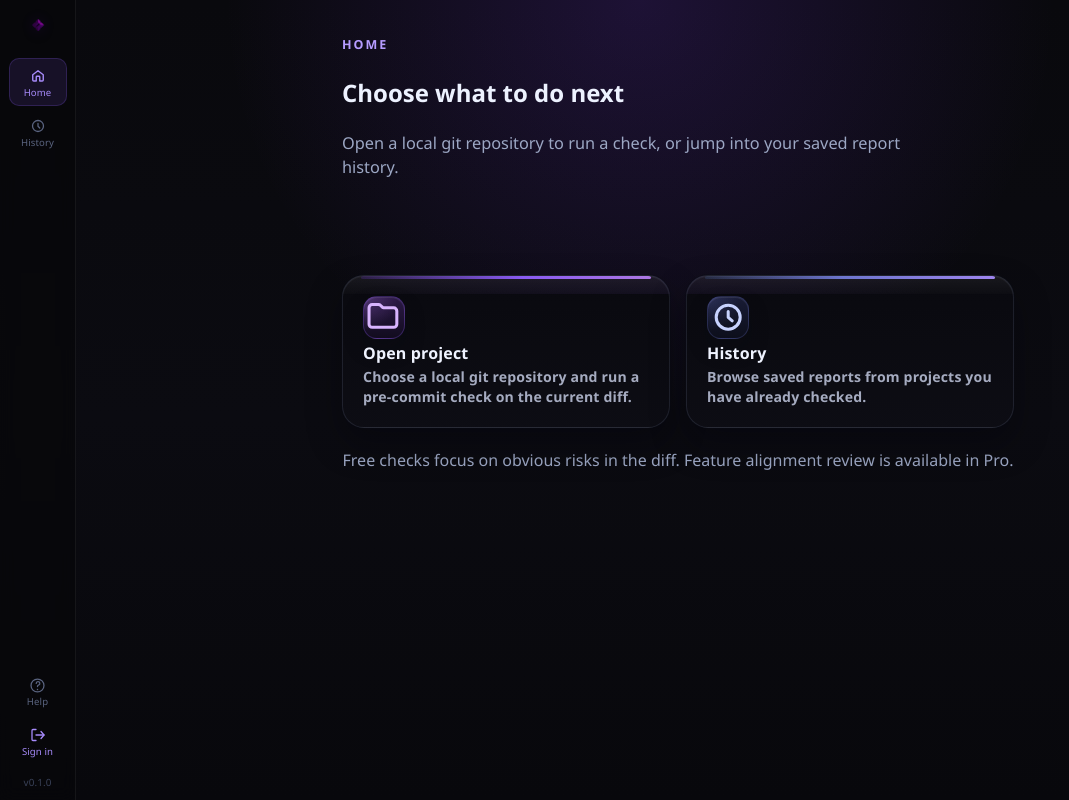
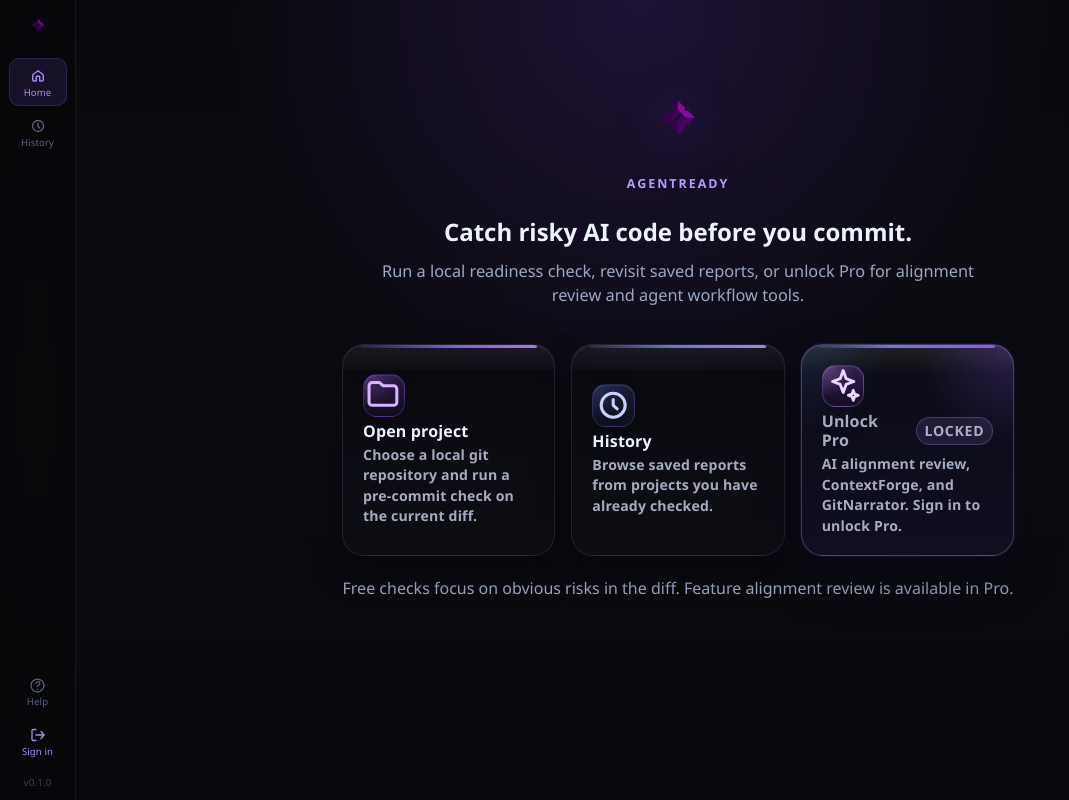
Before and after one commit to MoHussain543/agentready, a React (Vite) app in the folder apps/desktop/: page / in a window 1280 px wide. Shown: the whole page, without its empty margins (0-1069 px from the left). Built offline with nearby package versions, Linux system fonts and the light colour scheme.

Commit message:
Update app UI and preserve desktop auth callback through sign-in redirect

```diff
--- a/apps/desktop/src/App.tsx
+++ b/apps/desktop/src/App.tsx
@@ -427,8 +427,17 @@
             recentProjects={recentProjects}
             isBusy={isBusy}
             error={error}
+            isSignedIn={isSignedIn}
+            isPro={isPro}
             onOpenProject={handleOpenProject}
             onBrowseHistory={handleBrowseProjectsWithReports}
+            onOpenPro={() => {
+              if (isSignedIn) {
+                setIsSettingsOpen(true);
+              } else {
+                void handleSignIn();
+              }
+            }}
             onOpenRecentProject={(repoPath) => void openRepo(repoPath)}
           />
         )}
--- a/apps/desktop/src/styles.css
+++ b/apps/desktop/src/styles.css
@@ -268,21 +268,39 @@
 }
 
 .home-view {
-  max-width: 46rem;
+  max-width: 58rem;
 }
 
 .home-hero {
-  padding: 1.5rem 0 0;
+  display: flex;
+  flex-direction: column;
+  align-items: center;
+  gap: 1rem;
+  padding: 3.2rem 0 0.25rem;
+}
+
+.home-logo {
+  width: 4.5rem;
+  height: 4.5rem;
+  object-fit: contain;
+  filter:
+    drop-shadow(0 14px 30px rgba(53, 68, 170, 0.22))
+    drop-shadow(0 0 24px rgba(139, 92, 246, 0.22));
 }
 
 .home-header {
-  text-align: left;
+  text-align: center;
+  max-width: 40rem;
+}
+
+.home-header h1 {
+  margin-bottom: 0.55rem;
 }
 
 .home-header .subtitle {
-  margin-left: 0;
-  margin-right: 0;
-  max-width: 36rem;
+  margin-left: auto;
+  margin-right: auto;
+  max-width: 38rem;
 }
 
 .home-supporting-copy {
@@ -293,10 +311,10 @@
 
 .home-actions {
   display: grid;
-  grid-template-columns: repeat(2, minmax(0, 1fr));
+  grid-template-columns: repeat(3, minmax(0, 1fr));
   gap: 1rem;
-  max-width: 46rem;
-  margin: 12vh auto 0;
+  max-width: 58rem;
+  margin: 2rem auto 0;
 }
 
 .home-action-card {
@@ -318,6 +336,10 @@
   overflow: hidden;
 }
 
+.home-action-card:disabled {
+  opacity: 0.88;
+}
+
 .home-action-card::before {
   content: "";
   position: absolute;
@@ -355,6 +377,22 @@
 
 .home-action-reports::before {
   background-image: linear-gradient(90deg, rgba(96, 165, 250, 0.12), rgba(129, 140, 248, 0.8) 24%, rgba(167, 139, 250, 0.96) 52%, rgba(96, 165, 250, 0.82) 76%, rgba(96, 165, 250, 0.12));
+}
+
+.home-action-pro {
+  border-color: rgba(167, 139, 250, 0.32);
+  background:
+    radial-gradient(circle at top right, rgba(139, 92, 246, 0.24), transparent 32%),
+    radial-gradient(circle at top left, rgba(96, 165, 250, 0.14), transparent 30%),
+    linear-gradient(180deg, rgba(255, 255, 255, 0.085), rgba(255, 255, 255, 0.02) 12%, rgba(13, 12, 24, 0.985) 12%, rgba(16, 14, 32, 0.985) 100%);
+  box-shadow:
+    inset 0 1px 0 rgba(255, 255, 255, 0.06),
+    0 20px 46px rgba(8, 10, 24, 0.44),
+    0 0 0 1px rgba(66, 44, 126, 0.28);
+}
+
+.home-action-pro::before {
+  background-image: linear-gradient(90deg, rgba(96, 165, 250, 0.12), rgba(129, 140, 248, 0.82) 20%, rgba(139, 92, 246, 0.98) 48%, rgba(244, 114, 182, 0.84) 76%, rgba(96, 165, 250, 0.12));
 }
 
 .home-action-icon {
@@ -379,11 +417,44 @@
   display: flex;
   flex-direction: column;
   gap: 0.25rem;
+  min-width: 0;
 }
 
 .home-action-copy strong {
   font-size: 1rem;
   line-height: 1.2;
+}
+
+.home-action-topline {
+  display: flex;
+  align-items: center;
+  gap: 0.55rem;
+  min-width: 0;
+}
+
+.home-action-badge {
+  display: inline-flex;
+  align-items: center;
+  justify-content: center;
+  padding: 0.18rem 0.48rem;
+  border-radius: 999px;
+  font-size: 0.65rem;
+  font-weight: 800;
+  letter-spacing: 0.05em;
+  text-transform: uppercase;
+  flex-shrink: 0;
+}
+
+.home-action-badge-pro {
+  background: rgba(52, 211, 153, 0.12);
+  border: 1px solid rgba(52, 211, 153, 0.3);
+  color: #8cf1c4;
+}
+
+.home-action-badge-locked {
+  background: rgba(167, 139, 250, 0.12);
+  border: 1px solid rgba(167, 139, 250, 0.28);
+  color: #d8c7ff;
 }
 
 .home-action-copy span {
@@ -408,16 +479,26 @@
     linear-gradient(180deg, rgba(25, 28, 54, 0.98), rgba(13, 15, 28, 0.98));
 }
 
+.home-action-pro .home-action-icon {
+  color: #e9d5ff;
+  border-color: rgba(192, 132, 252, 0.3);
+  background:
+    radial-gradient(circle at top left, rgba(216, 180, 254, 0.28), transparent 56%),
+    linear-gradient(180deg, rgba(50, 28, 82, 0.98), rgba(20, 14, 38, 0.98));
+}
+
 .home-action-open .home-action-copy strong,
 .home-action-open .home-action-copy span,
 .home-action-reports .home-action-copy strong,
-.home-action-reports .home-action-copy span {
+.home-action-reports .home-action-copy span,
+.home-action-pro .home-action-copy strong,
+.home-action-pro .home-action-copy span {
   text-align: left;
 }
 
 .home-recents {
-  max-width: 52rem;
-  margin: 1.75rem auto 0;
+  max-width: 58rem;
+  margin: 2.1rem auto 0;
 }
 
 .home-recents-heading {
@@ -430,7 +511,7 @@
 }
 
 .home-hint {
-  max-width: 46rem;
+  max-width: 48rem;
   margin: 1.25rem auto 0;
   text-align: center;
 }
@@ -2434,6 +2515,15 @@
     grid-template-columns: 1fr;
   }
 
+  .home-hero {
+    padding-top: 2rem;
+  }
+
+  .home-logo {
+    width: 3.85rem;
+    height: 3.85rem;
+  }
+
   .recent-project,
   .report-project-entry,
   .history-entry {
@@ -2449,6 +2539,12 @@
   .home-section-heading {
     flex-direction: column;
     align-items: flex-start;
+  }
+}
+
+@media (min-width: 720px) and (max-width: 1080px) {
+  .home-actions {
+    grid-template-columns: repeat(2, minmax(0, 1fr));
   }
 }
 
--- a/apps/desktop/src/views/HomeView.tsx
+++ b/apps/desktop/src/views/HomeView.tsx
@@ -1,3 +1,4 @@
+import homeLogo from "../assets/agentready-glyph.png";
 import { VerdictBadge } from "../components/VerdictBadge";
 import type { RecentProjectEntry } from "../lib/recentProjects";
 
@@ -5,8 +6,11 @@
   recentProjects: RecentProjectEntry[];
   isBusy: boolean;
   error: string | null;
+  isSignedIn: boolean;
+  isPro: boolean;
   onOpenProject: () => void;
   onBrowseHistory: () => void;
+  onOpenPro: () => void;
   onOpenRecentProject: (repoPath: string) => void;
 }
 
@@ -14,11 +18,21 @@
   recentProjects,
   isBusy,
   error,
+  isSignedIn,
+  isPro,
   onOpenProject,
   onBrowseHistory,
+  onOpenPro,
   onOpenRecentProject,
 }: HomeViewProps) {
   const hasRecents = recentProjects.length > 0;
+  const proTitle = isPro ? "Pro review" : "Unlock Pro";
+  const proSubtitle = isPro
+    ? "Alignment review, ContextForge, and GitNarrator are active on this account."
+    : isSignedIn
+      ? "AI alignment review, ContextForge, and GitNarrator. Open your account to upgrade."
+      : "AI alignment review, ContextForge, and GitNarrator. Sign in to unlock Pro.";
+  const proBadge = isPro ? "PRO" : "Locked";
 
   return (
     <section className="view home-view">
@@ -29,15 +43,16 @@
         </div>
       )}
 
-      {!hasRecents && (
-        <header className="home-header">
-          <p className="eyebrow">Home</p>
-          <h1>Choose what to do next</h1>
+      <header className="home-hero">
+        <img src={homeLogo} alt="AgentReady" className="home-logo" />
+        <div className="home-header">
+          <p className="eyebrow">AgentReady</p>
+          <h1>Catch risky AI code before you commit.</h1>
           <p className="subtitle">
-            Open a local git repository to run a check, or jump into your saved report history.
+            Run a local readiness check, revisit saved reports, or unlock Pro for alignment review and agent workflow tools.
           </p>
-        </header>
-      )}
+        </div>
+      </header>
 
       <div className="home-actions">
         <button
@@ -66,6 +81,25 @@
           <span className="home-action-copy">
             <strong>History</strong>
             <span>Browse saved reports from projects you have already checked.</span>
+          </span>
+        </button>
+        <button
+          type="button"
+          className="home-action-card home-action-pro"
+          disabled={isBusy}
+          onClick={onOpenPro}
+        >
+          <span className="home-action-icon">
+            <SparkIcon />
+          </span>
+          <span className="home-action-copy">
+            <span className="home-action-topline">
+              <strong>{proTitle}</strong>
+              <span className={`home-action-badge ${isPro ? "home-action-badge-pro" : "home-action-badge-locked"}`}>
+                {proBadge}
+              </span>
+            </span>
+            <span>{proSubtitle}</span>
           </span>
         </button>
       </div>
@@ -169,3 +203,24 @@
     </svg>
   );
 }
+
+function SparkIcon() {
+  return (
+    <svg viewBox="0 0 16 16" aria-hidden="true">
+      <path
+        d="M8 1.8 9.16 5l3.06 1.14L9.16 7.3 8 10.5 6.84 7.3 3.78 6.14 6.84 5z"
+        fill="none"
+        stroke="currentColor"
+        strokeWidth="1.15"
+        strokeLinejoin="round"
+      />
+      <path
+        d="m12 9.6.54 1.48 1.46.55-1.46.55L12 13.65l-.54-1.47-1.46-.55 1.46-.55z"
+        fill="none"
+        stroke="currentColor"
+        strokeWidth="1.05"
+        strokeLinejoin="round"
+      />
+    </svg>
+  );
+}
```
Also changed, not shown: 1 other file (tests, documents, lock files or other folders).
